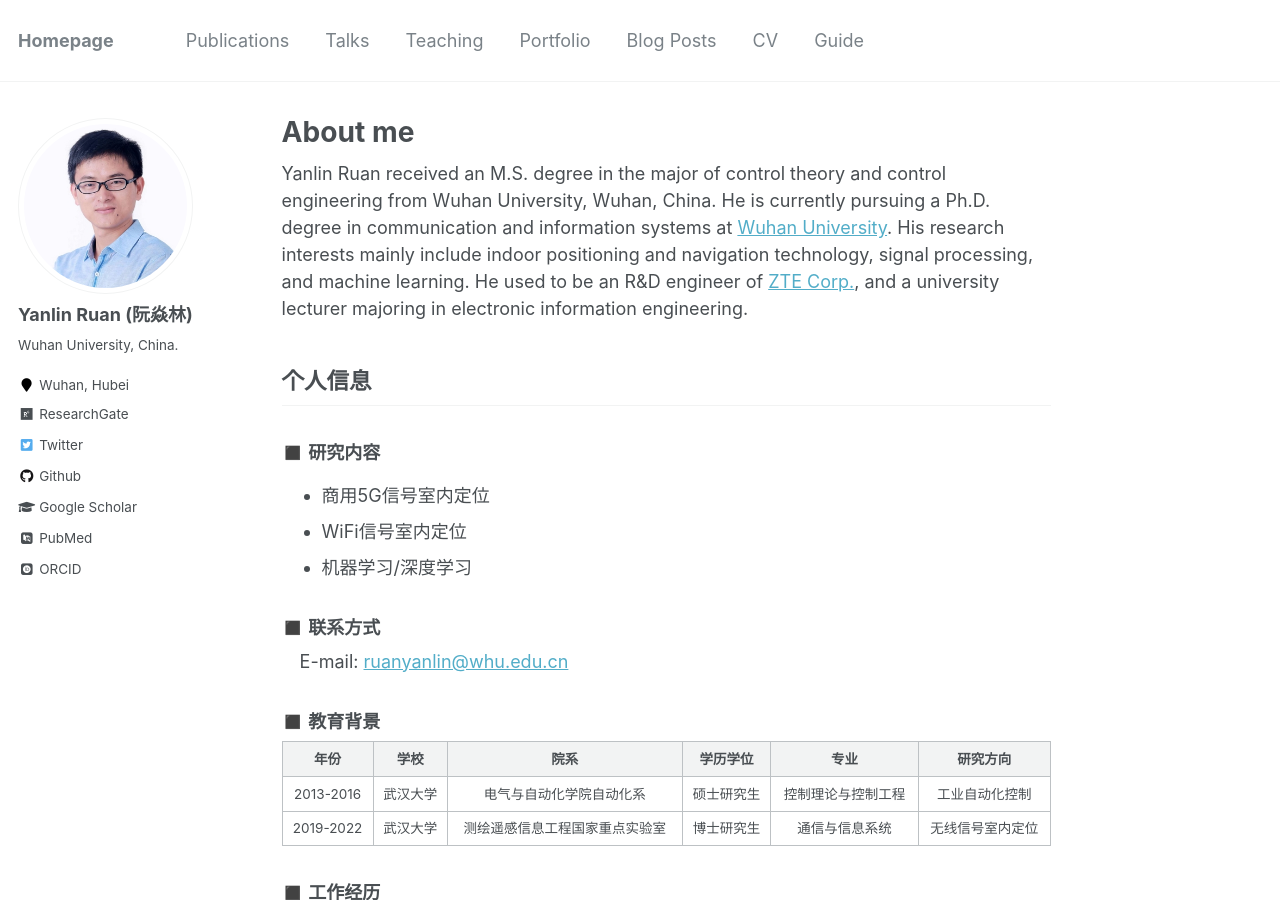
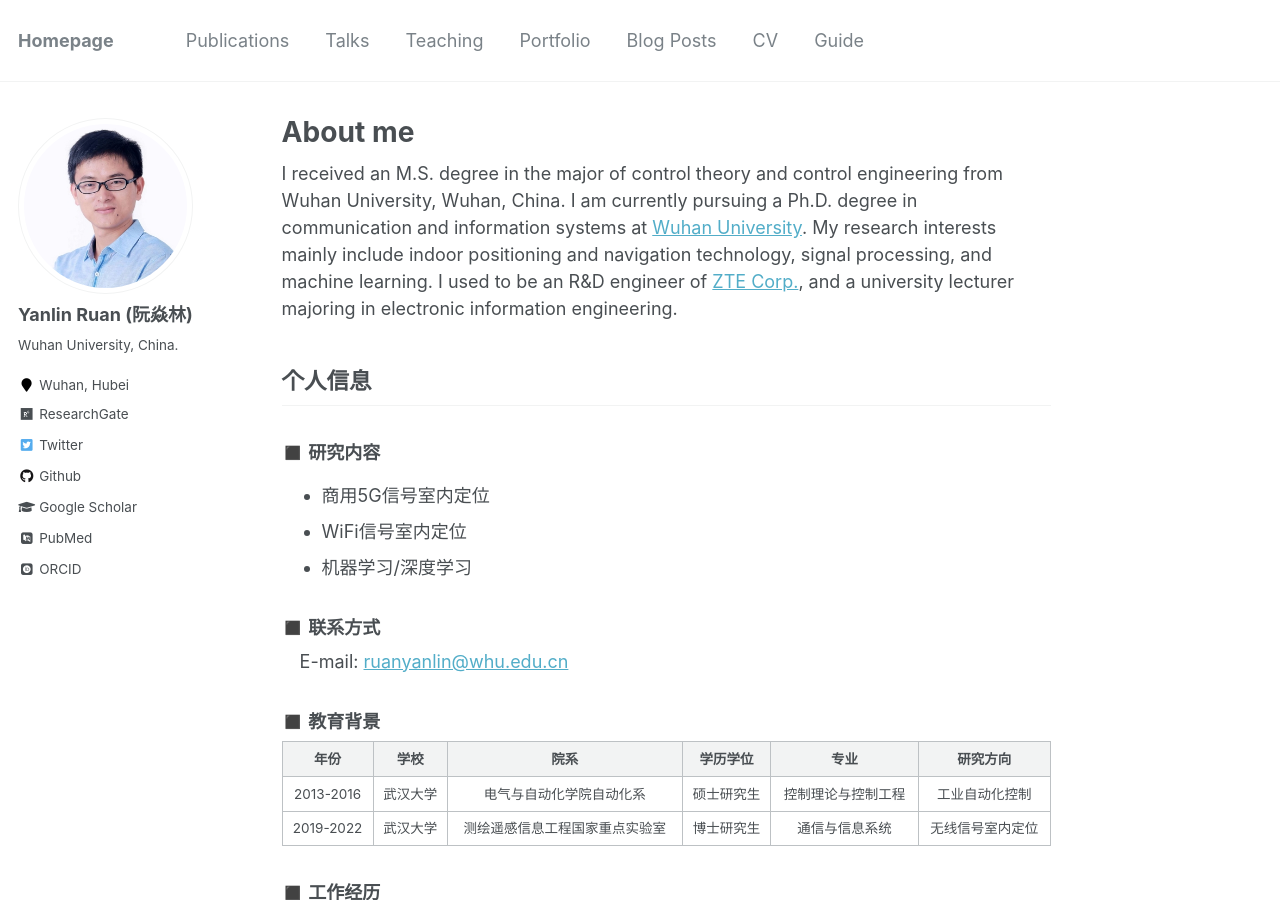
Before and after one commit to whuryl/whuryl.github.io, a Jekyll site: the page built from _pages/about.md, in a window 1280 px wide and 900 px high. Built offline with Jekyll 4.4.1, drawn with Linux system fonts in a browser that asks for light colours; some web fonts are replaced.

Commit message:
Update about.md

```diff
--- a/_pages/about.md
+++ b/_pages/about.md
@@ -8,7 +8,7 @@ redirect_from:
   - /about.html
 ---
 
-Yanlin Ruan received an M.S. degree in the major of control theory and control engineering from Wuhan University, Wuhan, China. He is currently pursuing a Ph.D. degree in communication and information systems at <a href="https://www.whu.edu.cn/" target="_blank">Wuhan University</a>. His research interests mainly include indoor positioning and navigation technology, signal processing, and machine learning. He used to be an R&D engineer of <a href="https://www.zte.com.cn/china/" target="_blank">ZTE Corp.</a>, and a university lecturer majoring in electronic information engineering.
+I received an M.S. degree in the major of control theory and control engineering from Wuhan University, Wuhan, China. I am currently pursuing a Ph.D. degree in communication and information systems at <a href="https://www.whu.edu.cn/" target="_blank">Wuhan University</a>. My research interests mainly include indoor positioning and navigation technology, signal processing, and machine learning. I used to be an R&D engineer of <a href="https://www.zte.com.cn/china/" target="_blank">ZTE Corp.</a>, and a university lecturer majoring in electronic information engineering.
 
 个人信息
 ------
```
